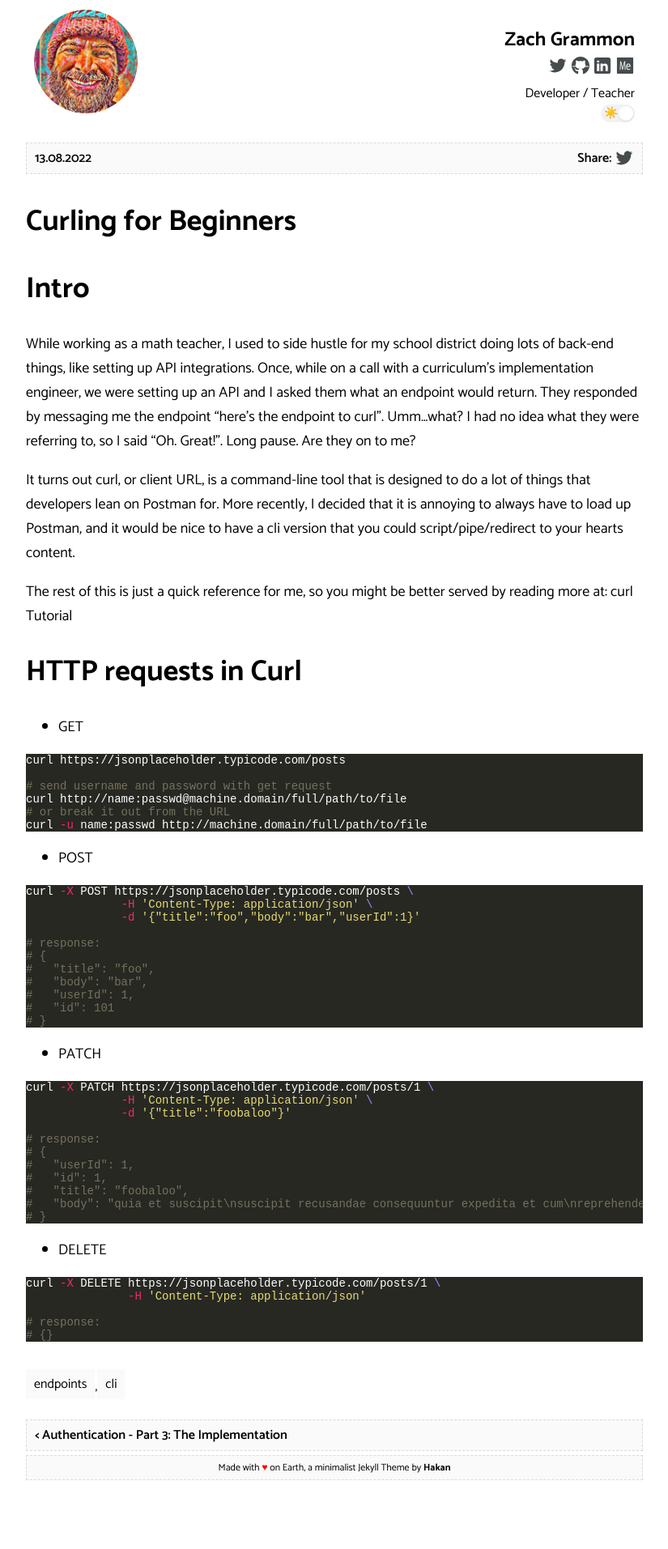
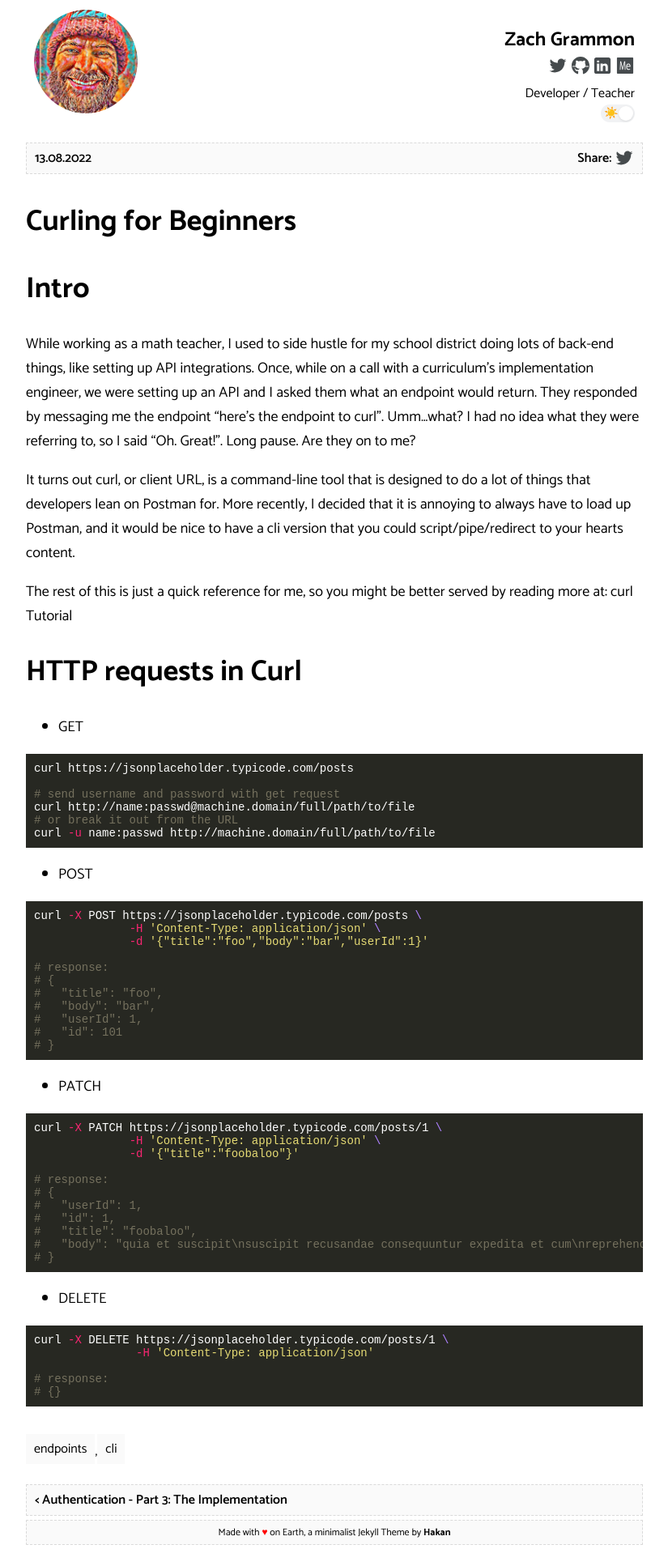
Before and after one commit to zacgra/zacgra.github.io, a Jekyll site: the page built from _posts/2022-8-13-Curling-for-Beginners.md, in a window 1280 px wide. Shown: the whole page at 81% size, without its empty margins (227-1052 px from the left). Built offline with Jekyll 4.4.1, drawn with Linux system fonts in a browser that asks for light colours; before the commit the page ends 1833 px from its top, so only the background shows below that.

Commit message:
Update style of pre tags

```diff
--- a/assets/css/style.css
+++ b/assets/css/style.css
@@ -1,29 +1,29 @@
-@import url('https://fonts.googleapis.com/css?family=Catamaran:400,500,600,700&subset=latin-ext');
+@import url("https://fonts.googleapis.com/css?family=Catamaran:400,500,600,700&subset=latin-ext");
 :root {
-    --bg-color: #fafafa;
-    --bg-hover-color: #ececec;
-    --body-bg: #fff;
-    --primary-font-color: #000;
-    --border-color: #dadada;
+  --bg-color: #fafafa;
+  --bg-hover-color: #ececec;
+  --body-bg: #fff;
+  --primary-font-color: #000;
+  --border-color: #dadada;
 }
 
 [data-theme="dark"] {
   --bg-color: #161f29;
-  --bg-hover-color:#36404c;
+  --bg-hover-color: #36404c;
   --body-bg: #10171e;
   --primary-font-color: #bfbfbf;
   --border-color: #6a6a6a;
 }
 
-body{
-  font-family: 'Catamaran', sans-serif;
+body {
+  font-family: "Catamaran", sans-serif;
   font-weight: 300;
   background: var(--body-bg);
   color: var(--primary-font-color);
   margin: 0;
   padding: 5px;
 }
-.container{
+.container {
   display: flex;
   flex-direction: row;
   flex-wrap: wrap;
@@ -32,7 +32,7 @@ body{
   margin-left: auto;
   margin-right: auto;
 }
-.post-container{
+.post-container {
   display: flex;
   flex-direction: row;
   flex-wrap: wrap;
@@ -40,7 +40,7 @@ body{
   width: 100%;
 }
 
-.footer{
+.footer {
   display: flex;
   flex-direction: row;
   flex-wrap: wrap;
@@ -48,11 +48,11 @@ body{
   width: 100%;
   padding: 5px 10px;
   background: var(--bg-color);
-  border:1px dashed var(--border-color);
+  border: 1px dashed var(--border-color);
   font-size: 12px;
 }
 
-.post-list{
+.post-list {
   width: 100%;
   display: flex;
   flex-direction: row;
@@ -61,18 +61,25 @@ body{
   align-items: center;
   padding: 5px 10px;
   margin-bottom: 5px;
-  background:var(--bg-color);
+  background: var(--bg-color);
   border: 1px dashed var(--border-color);
 }
 
-.post-list:hover{
+.post-list:hover {
   background: var(--bg-hover-color);
 }
 
-.post-list .post-title{width: 80%; color: var(--primary-font-color); font-weight: 600;}
-.post-list .post-date{width: 20%; text-align: right;}
+.post-list .post-title {
+  width: 80%;
+  color: var(--primary-font-color);
+  font-weight: 600;
+}
+.post-list .post-date {
+  width: 20%;
+  text-align: right;
+}
 
-.post-header{
+.post-header {
   width: 100%;
   display: flex;
   flex-direction: row;
@@ -81,15 +88,25 @@ body{
   align-items: center;
   padding: 5px 10px;
   margin-bottom: 5px;
-  background:var(--bg-color);
-  border:1px dashed var(--border-color);
+  background: var(--bg-color);
+  border: 1px dashed var(--border-color);
 }
 
-.post-header .post-share{font-weight: 600; color: var(--primary-font-color); display: flex; justify-content: flex-end; align-items: center;}
-.post-header .post-date{font-weight: 600;}
-.post-header .post-share a{display: flex;}
+.post-header .post-share {
+  font-weight: 600;
+  color: var(--primary-font-color);
+  display: flex;
+  justify-content: flex-end;
+  align-items: center;
+}
+.post-header .post-date {
+  font-weight: 600;
+}
+.post-header .post-share a {
+  display: flex;
+}
 
-.tags-container{
+.tags-container {
   width: 100%;
   display: flex;
   flex-direction: row;
@@ -99,12 +116,25 @@ body{
   margin-bottom: 20px;
 }
 
-.post-tag{margin-bottom: 5px;}
+.post-tag {
+  margin-bottom: 5px;
+}
 
-.tags{display: flex; flex-wrap: wrap; justify-content: space-between;}
-.tag{background: var(--bg-color); padding: 5px 10px; margin-right: 10px; margin-bottom: 10px; display: flex; align-items: center;}
+.tags {
+  display: flex;
+  flex-wrap: wrap;
+  justify-content: space-between;
+}
+.tag {
+  background: var(--bg-color);
+  padding: 5px 10px;
+  margin-right: 10px;
+  margin-bottom: 10px;
+  display: flex;
+  align-items: center;
+}
 
-.navigation{
+.navigation {
   width: 100%;
   display: flex;
   flex-direction: row;
@@ -112,14 +142,30 @@ body{
   justify-content: space-between;
   align-items: center;
   margin-bottom: 5px;
-  background:var(--bg-color);
-  border:1px dashed var(--border-color);
+  background: var(--bg-color);
+  border: 1px dashed var(--border-color);
+}
+.navigation .prev {
+  width: 45%;
+  overflow: hidden;
+  white-space: nowrap;
+  text-overflow: ellipsis;
+  color: var(--primary-font-color);
+  font-weight: 600;
+  padding: 5px 10px;
+}
+.navigation .next {
+  width: 45%;
+  color: var(--primary-font-color);
+  overflow: hidden;
+  white-space: nowrap;
+  text-overflow: ellipsis;
+  font-weight: 600;
+  text-align: right;
+  padding: 5px 10px;
+}
 
-}
-.navigation .prev{width: 45%; overflow: hidden; white-space: nowrap; text-overflow: ellipsis; color: var(--primary-font-color); font-weight: 600; padding: 5px 10px;}
-.navigation .next{width: 45%; color: var(--primary-font-color); overflow: hidden; white-space: nowrap; text-overflow: ellipsis; font-weight: 600; text-align: right; padding: 5px 10px;}
-
-.pagination{
+.pagination {
   width: 100%;
   display: flex;
   flex-direction: row;
@@ -128,19 +174,30 @@ body{
   align-items: center;
   padding: 5px 10px;
   margin-bottom: 5px;
-  background:var(--bg-color);
+  background: var(--bg-color);
 }
-.pagination .prev{color: var(--primary-font-color); font-weight: 600;}
-.pagination .next{color: var(--primary-font-color); font-weight: 600; text-align: right;}
+.pagination .prev {
+  color: var(--primary-font-color);
+  font-weight: 600;
+}
+.pagination .next {
+  color: var(--primary-font-color);
+  font-weight: 600;
+  text-align: right;
+}
 
-.blog-post-content{
+.blog-post-content {
   width: 100%;
   font-size: 18px;
 }
 
-.post-tag{background: var(--bg-color); color:var(--primary-font-color); padding: 5px 10px;}
+.post-tag {
+  background: var(--bg-color);
+  color: var(--primary-font-color);
+  padding: 5px 10px;
+}
 
-.profile{
+.profile {
   width: 100%;
   display: flex;
   flex-direction: row;
@@ -150,51 +207,148 @@ body{
   padding: 5px 10px;
   margin-bottom: 20px;
 }
-.profile-image-container{width: 40%;}
-.profile-image{width: 128px; height: 128px; border-radius: 50%; transition: transform .2s;}
-.profile-image:hover{transform: scale(1.05);}
-.profile-about{width:60%; text-align: right;}
+.profile-image-container {
+  width: 40%;
+}
+.profile-image {
+  width: 128px;
+  height: 128px;
+  border-radius: 50%;
+  transition: transform 0.2s;
+}
+.profile-image:hover {
+  transform: scale(1.05);
+}
+.profile-about {
+  width: 60%;
+  text-align: right;
+}
 
-.font-2{font-size: 2rem;}
-.font-1-5{font-size: 1.5rem;}
-.font-1-2{font-size: 1.2rem;}
-.font-0-8{font-size: .8rem;}
+.font-2 {
+  font-size: 2rem;
+}
+.font-1-5 {
+  font-size: 1.5rem;
+}
+.font-1-2 {
+  font-size: 1.2rem;
+}
+.font-0-8 {
+  font-size: 0.8rem;
+}
 
-.text-right{text-align: right;}
-.w-100{width: 100%!important;}
+.text-right {
+  text-align: right;
+}
+.w-100 {
+  width: 100% !important;
+}
 
-a:hover{text-decoration: none;}
-a{color: var(--primary-font-color); text-decoration: none;}
-img{max-width: 100%;}
-figure{margin:0; padding: 15px;}
-pre{font-size: 14px; max-width: 90vw; overflow: auto;}
-.social-icon{height: 24px;}
+a:hover {
+  text-decoration: none;
+}
+a {
+  color: var(--primary-font-color);
+  text-decoration: none;
+}
+img {
+  max-width: 100%;
+}
+figure {
+  margin: 0;
+  padding: 15px;
+}
+pre {
+  font-size: 14px;
+  max-width: 90vw;
+  overflow: auto;
+  padding: 10px;
+}
+.social-icon {
+  height: 24px;
+}
 
-@media (min-width: 1200px){
-  .container, .container-lg, .container-md, .container-sm, .container-xl {
+@media (min-width: 1200px) {
+  .container,
+  .container-lg,
+  .container-md,
+  .container-sm,
+  .container-xl {
     max-width: 800px;
   }
 }
 
-@media (min-width: 1440px){
-  .container, .container-lg, .container-md, .container-sm, .container-xl {
+@media (min-width: 1440px) {
+  .container,
+  .container-lg,
+  .container-md,
+  .container-sm,
+  .container-xl {
     max-width: 960px;
   }
 }
 @media only screen and (max-width: 768px) {
-  .container{width: 100%;}
+  .container {
+    width: 100%;
+  }
   .mode:after {
     line-height: 22px;
     left: 1px;
   }
-  h1{font-size: 1.5rem;}
-  .profile-image{width: 96px; height: 96px;}
+  h1 {
+    font-size: 1.5rem;
+  }
+  .profile-image {
+    width: 96px;
+    height: 96px;
+  }
 }
 
-[data-theme="dark"] .social-icon{filter: invert(100%) sepia(50%) saturate(0%) hue-rotate(360deg) brightness(100%) contrast(100%);}
-.mode {float: right;position: relative;margin: auto;width: 42px;height: 22px;background: #F1F2F4;border-radius: 20px;cursor: pointer;}
-.mode:after {content: "☀️";position: absolute;top: 0;left: 4px;font-size: 14px;height: 22px;line-height: 23px;text-align: center;transition: all 0.3s ease;}
-.mode.active {background: #0771ca;}
-.mode.active:after {content: "🌛";transform: translateX(20px);}
-.mode.active span {transform: translateX(0);}
-.mode span {position: absolute;z-index: 1;margin: 2px;display: block;width: 18px;height: 18px;background: white;border-radius: 50%;box-shadow: 0 1px 3px rgba(0, 0, 0, 0.1);transform: translateX(20px);transition: all 0.4s ease;}
+[data-theme="dark"] .social-icon {
+  filter: invert(100%) sepia(50%) saturate(0%) hue-rotate(360deg)
+    brightness(100%) contrast(100%);
+}
+.mode {
+  float: right;
+  position: relative;
+  margin: auto;
+  width: 42px;
+  height: 22px;
+  background: #f1f2f4;
+  border-radius: 20px;
+  cursor: pointer;
+}
+.mode:after {
+  content: "☀️";
+  position: absolute;
+  top: 0;
+  left: 4px;
+  font-size: 14px;
+  height: 22px;
+  line-height: 23px;
+  text-align: center;
+  transition: all 0.3s ease;
+}
+.mode.active {
+  background: #0771ca;
+}
+.mode.active:after {
+  content: "🌛";
+  transform: translateX(20px);
+}
+.mode.active span {
+  transform: translateX(0);
+}
+.mode span {
+  position: absolute;
+  z-index: 1;
+  margin: 2px;
+  display: block;
+  width: 18px;
+  height: 18px;
+  background: white;
+  border-radius: 50%;
+  box-shadow: 0 1px 3px rgba(0, 0, 0, 0.1);
+  transform: translateX(20px);
+  transition: all 0.4s ease;
+}
```
